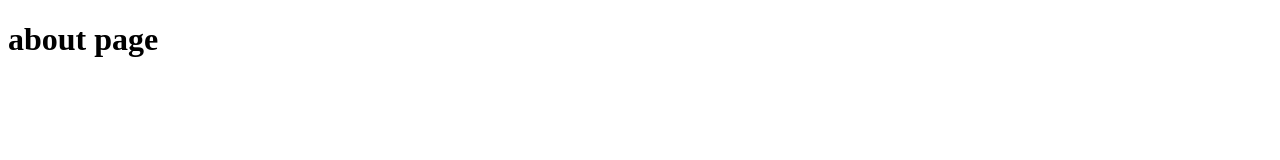
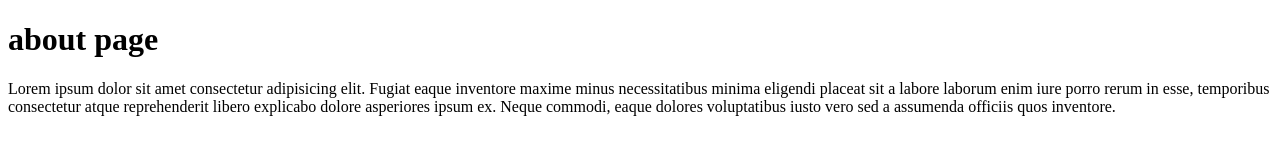
Before and after one commit to MukeshRwt/git-tutorial, a plain HTML site: page about.html in a window 1280 px wide. Drawn offline with Linux system fonts and the light colour scheme.

Commit message:
new para

```diff
--- a/about.html
+++ b/about.html
@@ -7,5 +7,13 @@
   </head>
   <body>
     <h1>about page</h1>
+    <p>
+      Lorem ipsum dolor sit amet consectetur adipisicing elit. Fugiat eaque
+      inventore maxime minus necessitatibus minima eligendi placeat sit a labore
+      laborum enim iure porro rerum in esse, temporibus consectetur atque
+      reprehenderit libero explicabo dolore asperiores ipsum ex. Neque commodi,
+      eaque dolores voluptatibus iusto vero sed a assumenda officiis quos
+      inventore.
+    </p>
   </body>
 </html>
```
